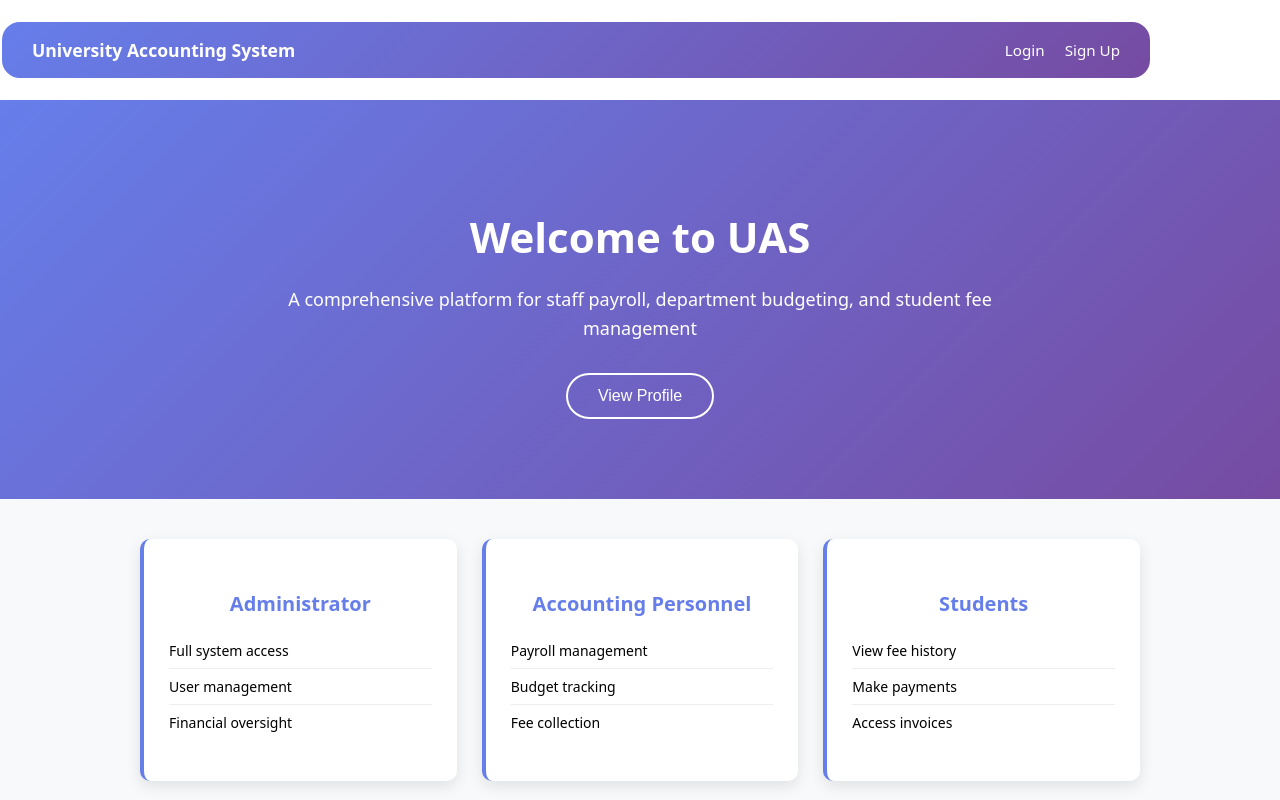
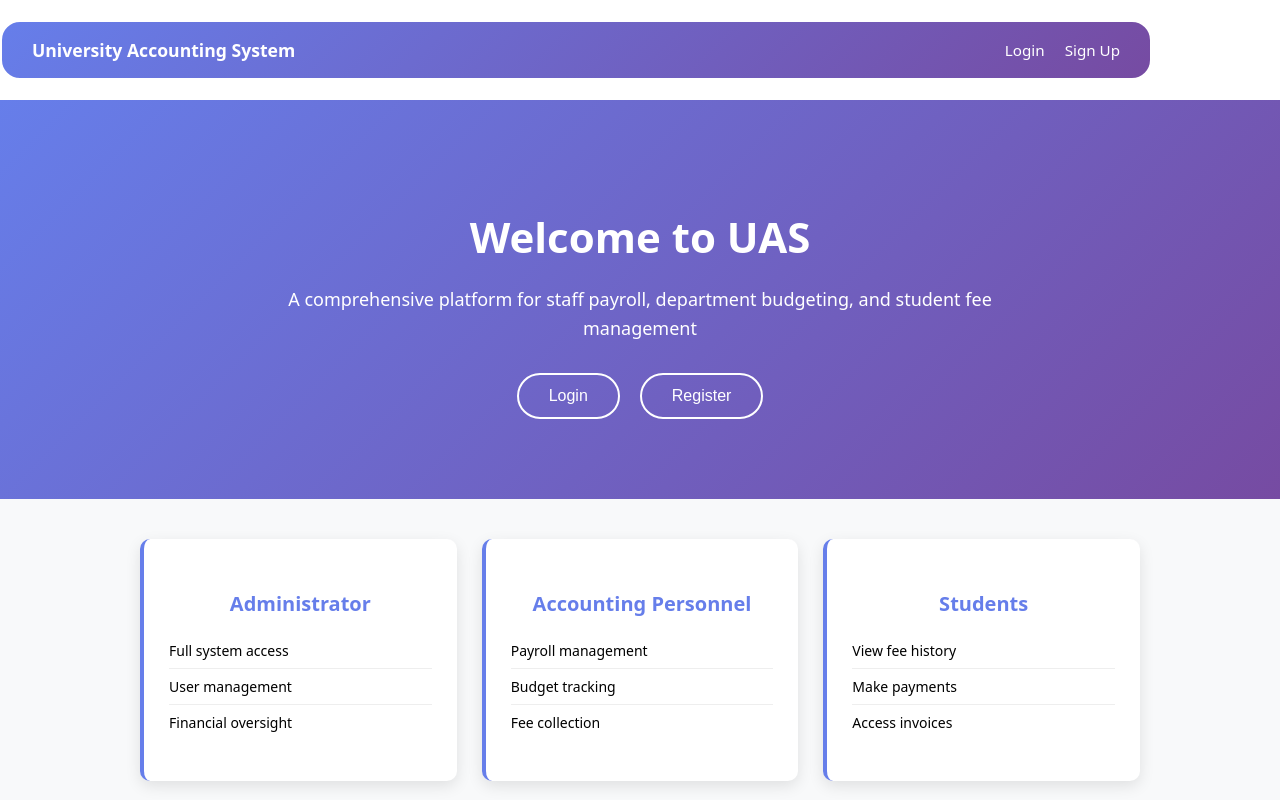
Before and after one commit to ahmed69k/WebProg-UniversityAccountingSystem, an Angular app: page / in a window 1280 px wide. Shown: the top 800 px of the page. Built offline with nearby package versions, Linux system fonts and the light colour scheme.

Commit message:
changed buttons on home screen for logged in or not

```diff
--- a/src/app/components/home/home.html
+++ b/src/app/components/home/home.html
@@ -10,11 +10,16 @@
       <!-- For Logged-In Users -->
       <h1 class="main-title" *ngIf="isLoggedIn()">Welcome back, {{user.name}}</h1>
 
-      <div class="cta-buttons">
-        <button class="btn btn-outline" (click)="navigateToProfile()">
-          View Profile
-        </button>
-      </div>
+<div class="cta-buttons" style="display: flex; justify-content: center; gap: 20px;">
+  <ng-container *ngIf="!token; else loggedIn">
+    <button class="btn btn-outline" (click)="navigateToLogin()">Login</button>
+    <button class="btn btn-outline" (click)="navigateToSignUp()">Register</button>
+  </ng-container>
+
+  <ng-template #loggedIn>
+    <button class="btn btn-outline" (click)="navigateToProfile()">Profile</button>
+  </ng-template>
+</div>
     </div>
   </header>
 
```
